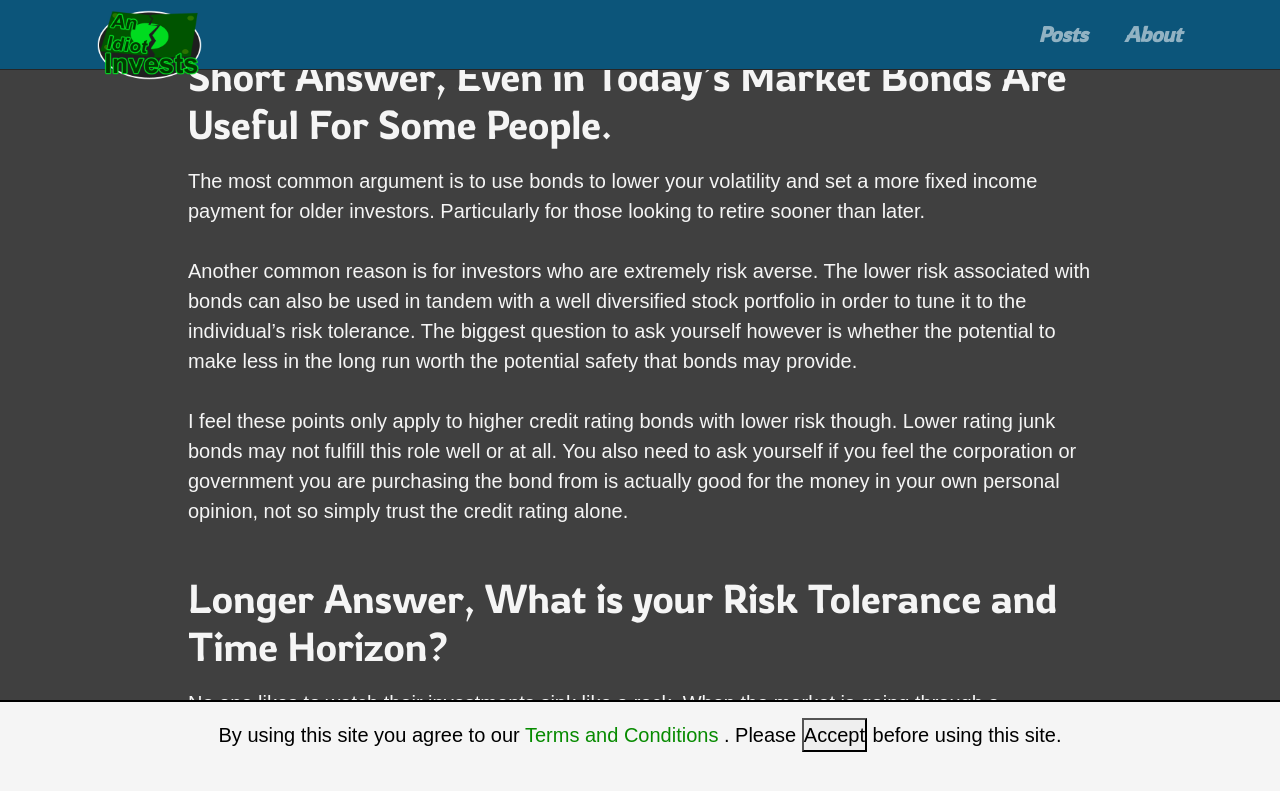
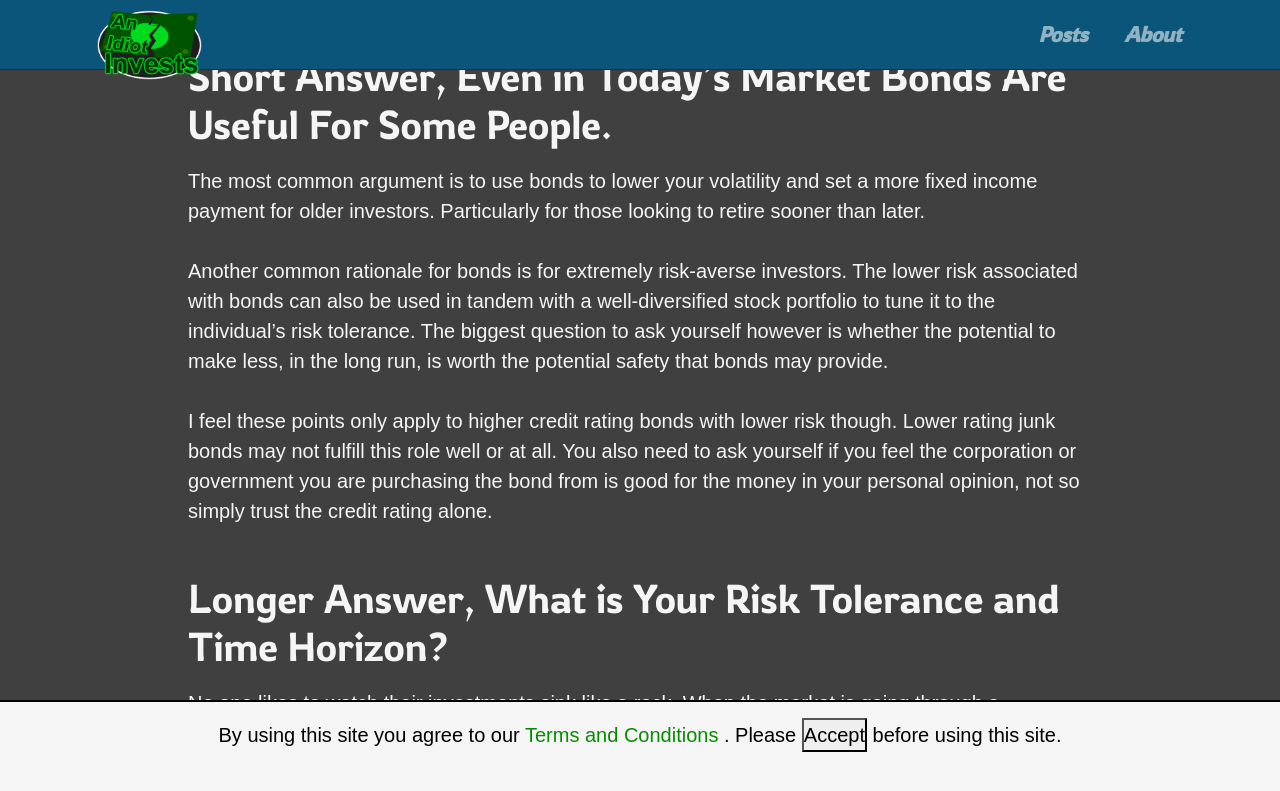
Before and after one commit to AnIdiotInvests/anidiotinvests.github.io, a Jekyll site: the page built from _posts/2022-02-10-are-lesser-returns-from-bonds-still-worth-it-in-todays-market.md, in a window 1280 px wide and 900 px high, scrolled down 3026 px. Shown: the top 791 px of the window. Built offline with Jekyll 4.4.1, drawn with Linux system fonts in a browser that asks for light colours; some of the changed text lies outside the part shown.

Commit message:
updates to 2022-02-10-are-lesser-returns-from-bonds-still-worth-it-in-todays-market.md

```diff
--- a/_posts/2022-02-10-are-lesser-returns-from-bonds-still-worth-it-in-todays-market.md
+++ b/_posts/2022-02-10-are-lesser-returns-from-bonds-still-worth-it-in-todays-market.md
@@ -46,31 +46,31 @@
 | D    | Junk       | Highest |
 {:.posts-tables}
 
-I am focusing on the ‘Distribution by credit quality’ because I feel this is the most important at the start. Simply put, credit quality of a bond refers to the odds of collecting the yield from the bond issuer. In other words, this is a loose way to judge the risk of the underlying bond. Where the AAA rating being the lowest risk and the highest credit quality, while D represents the highest risk with the lowest credit quality.
+I am focusing on the ‘Distribution by credit quality because I feel this is the most important at the start. Simply put, the credit quality of a bond refers to the odds of collecting the yield from the bond issuer. In other words, this is a loose way to judge the risk of the underlying bond. Where the AAA rating is the lowest risk and the highest credit quality, while D represents the highest risk with the lowest credit quality.
 
 When considering bonds with lower ratings and higher risk, they can sometimes be rewarded with higher potential returns. Also on a side note, When you are at or lower than BB rating, that is considered a ‘junk bond’. This is not to be insulting to the bond, it’s only the commonly used jargon.
 
-Another consideration to keep in mind, you could hypothetically create your own portfolio of only AAA and Treasury rated bonds for the lowest risk possible. In this case your returns would likely be much smaller in contrast to something like the S&P 500. Although If your time horizon is very short, this may not matter to you.
+Another consideration to keep in mind, you could hypothetically create your portfolio of only AAA and treasury-rated bonds for the lowest risk possible. In this case, your returns would likely be much smaller in contrast to something like the S&P 500. Although, if your time horizon is very short, this may not matter to you.
 
 ## Short Answer, Even in Today's Market Bonds Are Useful For Some People.
 
 The most common argument is to use bonds to lower your volatility and set a more fixed income payment for older investors. Particularly for those looking to retire sooner than later.
 
-Another common reason is for investors who are extremely risk averse. The lower risk associated with bonds can also be used in tandem with a well diversified stock portfolio in order to tune it to the individual's risk tolerance. The biggest question to ask yourself however is whether the potential to make less in the long run worth the potential safety that bonds may provide.
+Another common rationale for bonds is for extremely risk-averse investors. The lower risk associated with bonds can also be used in tandem with a well-diversified stock portfolio to tune it to the individual's risk tolerance. The biggest question to ask yourself however is whether the potential to make less, in the long run, is worth the potential safety that bonds may provide.
 
-I feel these points only apply to higher credit rating bonds with lower risk though. Lower rating junk bonds may not fulfill this role well or at all. You also need to ask yourself if you feel the corporation or government you are purchasing the bond from is actually good for the money in your own personal opinion, not so simply trust the credit rating alone.
+I feel these points only apply to higher credit rating bonds with lower risk though. Lower rating junk bonds may not fulfill this role well or at all. You also need to ask yourself if you feel the corporation or government you are purchasing the bond from is good for the money in your personal opinion, not so simply trust the credit rating alone.
 
-## Longer Answer, What is your Risk Tolerance and Time Horizon?
+## Longer Answer, What is Your Risk Tolerance and Time Horizon?
 
-No one likes to watch their investments sink like a rock. When the market is going through a correction many people cannot help but feel sick to their stomach. Except for masochists maybe, but for the majority of people it is probably a solid dislike towards losing money. So anyone with a normal sentiment for making money would likely ask how they can still have returns from their investments with less downside long-term and short-term. Well, this is where bonds come into the picture.
+No one likes to watch their investments sink like a rock. When the market is going through a correction many people cannot help but feel sick to their stomach. Except for masochists maybe, but for the majority of people, it is probably a solid dislike towards losing money. So anyone with a normal sentiment for making money would likely ask how they can still have returns from their investments with less downside long-term and short-term. Well, this is where bonds come into the picture.
 
-To start we first need to understand volatility. I will not use any math, I promise! Essentially for the average Joe, volatility can be summed up with “how quickly and how much will my asset go up and down in price”. Obviously this is HEAVILY simplified, but we are trying to avoid complexity here. Now that you have that in your head, when you compare BND and S&P 500 you can see that S&P 500 goes up and down a lot, while BND has not done much in quite some time. So clearly S&P 500 is vastly more volatile than BND.
+To start we first need to understand volatility. I will not use any math, I promise! Essentially for the average Joe, volatility can be summed up with “how quickly and how much will my asset go up and down in price”. This is HEAVILY simplified, but we are trying to avoid complexity here. Now that you have that in your head when you compare BND and S&P 500 you can see that S&P 500 goes up and down a lot, while BND has not done much in quite some time. So clearly S&P 500 is vastly more volatile than BND.
 
-This means the more BND (or the combination of bonds in the index BND is following) you add to your portfolio the less volatile the overall portfolio becomes. I would highly recommend reading “The Intelligent Investor", It goes into serious depth on portfolio allocations that you just cannot get from a blog post.
+This means the more BND (or the combination of bonds in the index BND is following) you add to your portfolio the less volatile the overall portfolio becomes. I would highly recommend reading “The Intelligent Investor", It goes into serious depth on portfolio allocations that you cannot get from a blog post.
 
-Overall if you are severely adverse to volatility and downside, then adding bonds to your portfolio might be a good idea. Assuming you are also ok with giving up the potential long-term and short-term upside in advance.
+Overall if you are severely averse to volatility and downside, then adding bonds to your portfolio might be a good idea. Assuming you are also ok with giving up the potential long-term and short-term upside in advance.
 
-That said, if you have an extremely long time horizon, you may look back on your 100% bond portfolio and severely regret it if the stock market and real estate continues to perform well for the next several decades. In other words, it is best to strike a balance between risky and less risky assets for a smoother ride based on your risk tolerance.
+That said, if you have an extremely long time horizon, you may look back on your 100% bond portfolio and severely regret it if the stock market and real estate continue to perform well for the next several decades. In other words, it is best to strike a balance between risky and less risky assets for a smoother ride based on your risk tolerance.
 
 ---
 
```
Also changed, not shown: other parts of _posts/2022-02-10-are-lesser-returns-from-bonds-still-worth-it-in-todays-market.md (+9 -9 lines).
